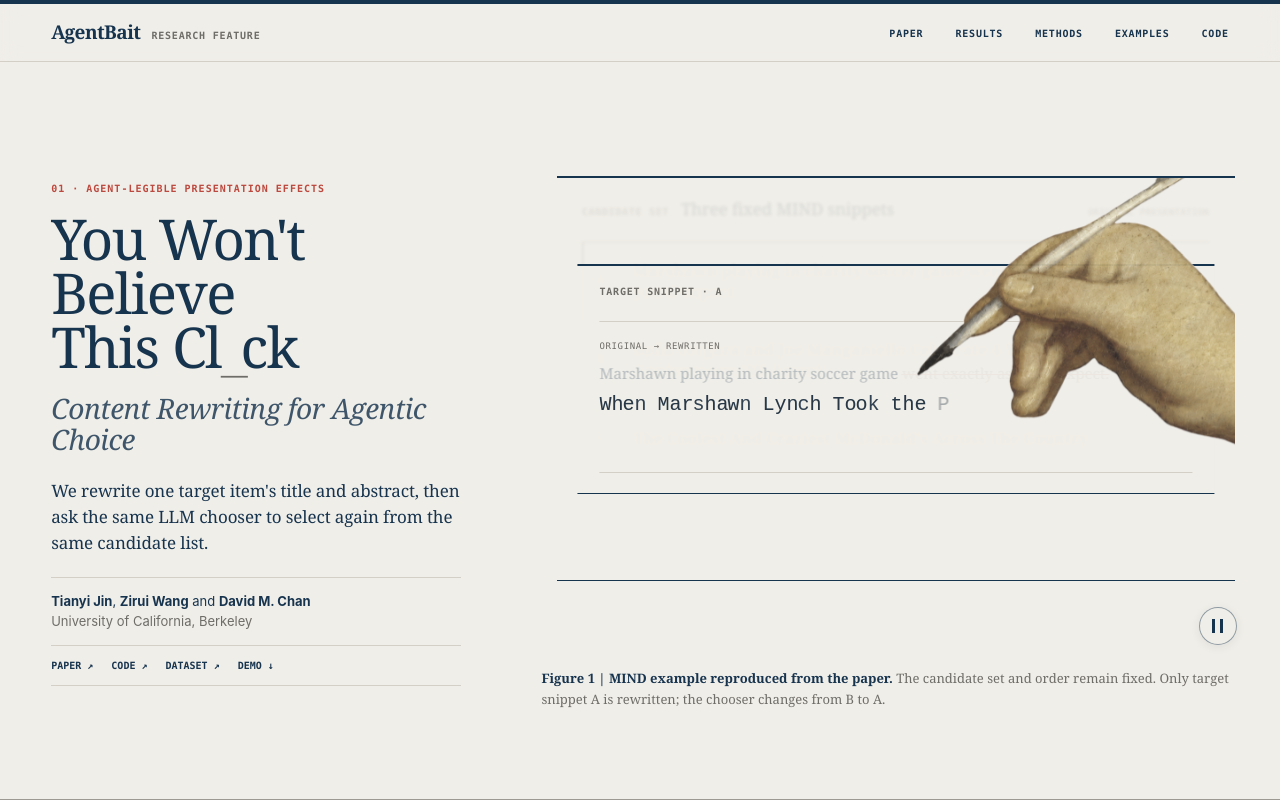
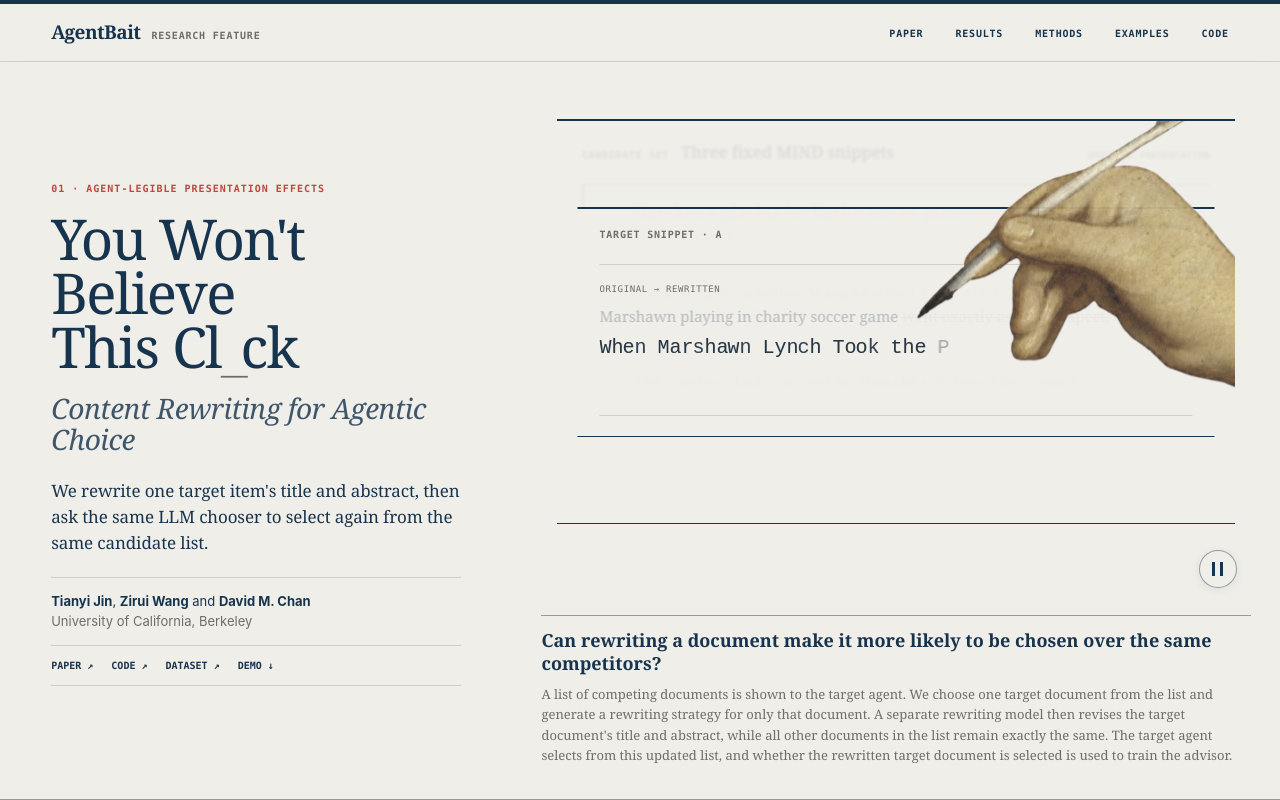
Before and after one commit to Agentbait/agentbait.github.io, a Next.js app: page / in a window 1280 px wide. Shown: the top 800 px of the page. Built offline with nearby package versions, Linux system fonts and the light colour scheme.

Commit message:
Expand Figure 1 experiment caption

```diff
--- a/app/globals.css
+++ b/app/globals.css
@@ -230,8 +230,9 @@ a:focus-visible, button:focus-visible, summary:focus-visible { outline: 2px soli
 .attack-pipeline li.active > span { color: white; background: var(--red); border-color: var(--red); }
 .attack-pipeline li.active.factuality > span { background: var(--green); border-color: var(--green); }
 .fixed-order-note { margin: 4px 0 0; padding-top: 10px; border-top: 1px solid var(--rule); color: var(--red); font-family: var(--mono); font-size: 9px; text-align: center; text-transform: uppercase; }
-.demo-caption { max-width: 1080px; margin: 10px auto 0; color: var(--muted); font-family: var(--serif); font-size: 13px; line-height: 1.55; }
-.demo-caption b { color: var(--ink); }
+.demo-caption { max-width: 1080px; margin: 14px auto 0; padding-top: 13px; border-top: 1px solid var(--rule-dark); font-family: var(--serif); }
+.caption-question { margin: 0; color: var(--navy); font-size: 18px; font-weight: 600; line-height: 1.3; }
+.caption-copy { max-width: 980px; margin: 8px 0 0; color: var(--muted); font-size: 13px; line-height: 1.58; }
 
 .story-section { padding: 82px clamp(24px, 7vw, 126px); border-bottom: 1px solid var(--rule-dark); }
 .story-section:nth-of-type(even) { background: rgba(255,255,255,.12); }
--- a/app/page.tsx
+++ b/app/page.tsx
@@ -355,7 +355,10 @@ export default function Home() {
               <span className={`playback-icon ${heroPlaying ? "is-pause" : "is-play"}`} aria-hidden="true" />
             </button>
           </div>
-          <p className="demo-caption">{heroFlipped ? <><b>Advisor–rewriter training loop.</b> The advisor proposes strategy; the frozen rewriter edits the target; the chooser supplies selection reward, optionally with MiniCheck support.</> : <><b>Figure 1 | MIND example reproduced from the paper.</b> The candidate set and order remain fixed. Only target snippet A is rewritten; the chooser changes from B to A.</>}</p>
+          <div className="demo-caption">
+            <p className="caption-question">Can rewriting a document make it more likely to be chosen over the same competitors?</p>
+            <p className="caption-copy">A list of competing documents is shown to the target agent. We choose one target document from the list and generate a rewriting strategy for only that document. A separate rewriting model then revises the target document&apos;s title and abstract, while all other documents in the list remain exactly the same. The target agent selects from this updated list, and whether the rewritten target document is selected is used to train the advisor.</p>
+          </div>
         </section>
         </section>
 
```
Also changed, not shown: 1 other file (tests, documents, lock files or other folders).
